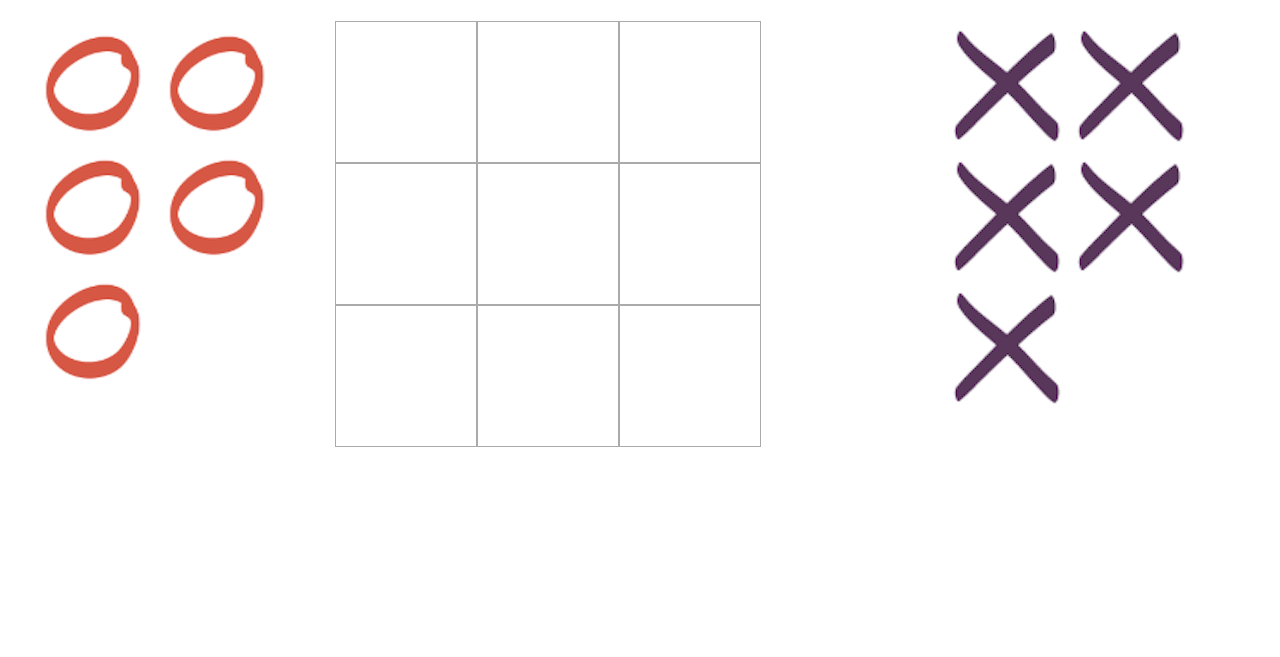
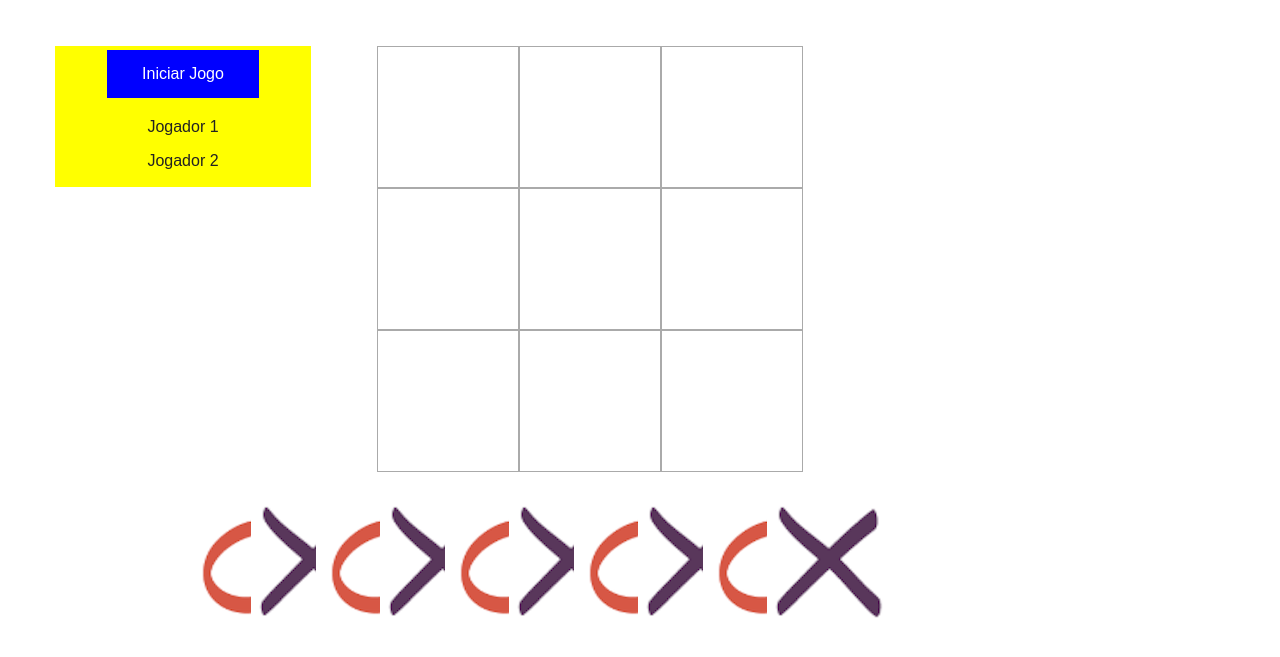
Before and after one commit to iBella/Jogo-da-Velha, a plain HTML site: page index.html in a window 1280 px wide. Shown: the part 99-756 px from the top of the page. Drawn offline with nearby package versions, Linux system fonts and the light colour scheme.

Commit message:
css inicial

```diff
--- a/index.html
+++ b/index.html
@@ -27,17 +27,16 @@
 
     <h1 class="app-title">JOGO DA VELHA</h1>
 
-    <div id="#jogo">
 
-        <div class="column column__jogador1">
-            <img id="circulo1" src="img/bolinha.png" draggable="true" ondragstart="drag(event)">
-            <img id="circulo2" src="img/bolinha.png" draggable="true" ondragstart="drag(event)">
-            <img id="circulo3" src="img/bolinha.png" draggable="true" ondragstart="drag(event)">
-            <img id="circulo4" src="img/bolinha.png" draggable="true" ondragstart="drag(event)">
-            <img id="circulo5" src="img/bolinha.png" draggable="true" ondragstart="drag(event)">
+    <div id="jogo">
+
+        <div id="menu">
+            <button class="btn" type="button" onclick="reiniciar()">Iniciar Jogo</button>
+            <p><span>Jogador 1</span></p>
+            <p><span>Jogador 2</span></p>
         </div>
 
-        <div class="column column__jogo">
+        <div id="velha">
             <div class="row">
                 <div class="column column__velha">
                     <div class="campo" id="campo1" ondrop="drop(event)" ondragover="allowDrop(event)"></div>
@@ -73,17 +72,22 @@
             </div>
         </div>
 
-        <div class="column column__jogador2">
-            <img id="xis1" src="img/xizinho.png" draggable="true" ondragstart="drag(event)">
-            <img id="xis2" src="img/xizinho.png" draggable="true" ondragstart="drag(event)">
-            <img id="xis3" src="img/xizinho.png" draggable="true" ondragstart="drag(event)">
-            <img id="xis4" src="img/xizinho.png" draggable="true" ondragstart="drag(event)">
-            <img id="xis5" src="img/xizinho.png" draggable="true" ondragstart="drag(event)">
+        <div id="jogador">
+            <img class="peca" id="circulo1" src="img/bolinha.png" draggable="true" ondragstart="drag(event)">
+            <img class="peca" id="xis1" src="img/xizinho.png" draggable="true" ondragstart="drag(event)">
+            <img class="peca" id="circulo2" src="img/bolinha.png" draggable="true" ondragstart="drag(event)">
+            <img class="peca" id="xis2" src="img/xizinho.png" draggable="true" ondragstart="drag(event)">
+            <img class="peca" id="circulo3" src="img/bolinha.png" draggable="true" ondragstart="drag(event)">
+            <img class="peca" id="xis3" src="img/xizinho.png" draggable="true" ondragstart="drag(event)">
+            <img class="peca" id="circulo4" src="img/bolinha.png" draggable="true" ondragstart="drag(event)">
+            <img class="peca" id="xis4" src="img/xizinho.png" draggable="true" ondragstart="drag(event)">
+            <img class="peca" id="circulo5" src="img/bolinha.png" draggable="true" ondragstart="drag(event)">
+            <img class="peca" id="xis5" src="img/xizinho.png" draggable="true" ondragstart="drag(event)">
         </div>
 
+        <div id="resultado"></div>
+
     </div>
-
-    <div id="resultado"></div>
 
     <br>
 
--- a/scss/input.scss
+++ b/scss/input.scss
@@ -1,20 +1,33 @@
+$preenchimento: 25px;
+
 body {
-    padding: 30px;
+    padding: $preenchimento + 5px;
+}
+
+.btn {
+    background-color: blue;
+    border: none;
+    color: white;
+    padding: 15px 35px;
+    text-align: center;
+    text-decoration: none;
+    display: inline-block;
+    font-size: 16px;
+    margin: 4px 2px;
+    cursor: pointer;
+}
+
+.campo {
+    width: 120px;
+    height: 120px;
+    padding: 10px;
+    border: 1px solid #aaaaaa;
 }
 
 .column {
     float: left;
     &__velha {
         width: 33.33%;
-    }
-    &__jogador1 {
-        width: 25%;
-    }
-    &__jogador2 {
-        width: 25%;
-    }
-    &__jogo {
-        width: 50%;
     }
 }
 
@@ -25,12 +38,35 @@ body {
 }
 
 #jogo {
-    padding: 25px;
+    padding: $preenchimento;
+    text-align: center;
+
+    &>#menu {
+        width: 20%;
+        position: absolute;
+        background: yellow;
+    }
+
+    &>#velha {
+        display: block;
+        margin-left: auto;
+        margin-right: auto;
+        width: 45%;
+    }
+
+    &>#jogador {
+        width: 80%;
+        position: absolute;
+
+        &>.peca {
+            display: inline;
+            margin-left: -60px;
+            cursor: pointer;
+            padding-top: $preenchimento;
+        }
+    }
+
+    &>#resultado {
+        background: yellow;
+    }
 }
-
-.campo {
-    width: 120px;
-    height: 120px;
-    padding: 10px;
-    border: 1px solid #aaaaaa;
-}
```
Also changed, not shown: css/output.css, 1 other file.
